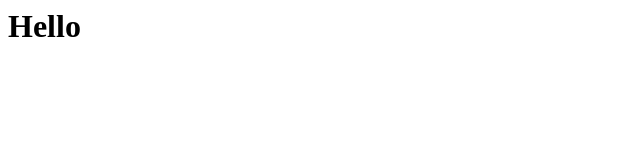
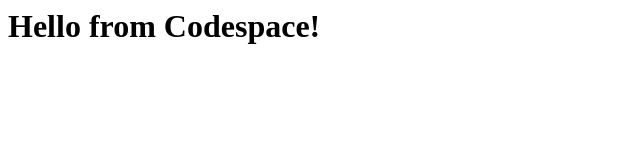
Before and after one commit to Donhadley22/skills-code-with-codespaces2, a plain HTML site: page index.html in a window 1280 px wide. Shown: the whole page, without its empty margins (0-640 px from the left). Drawn offline with Linux system fonts and the light colour scheme.

Commit message:
Adding hello from the codespace!

```diff
--- a/index.html
+++ b/index.html
@@ -1,3 +1,3 @@
 <html>
-  <h1>Hello</h1>
+  <h1>Hello from Codespace!</h1>
 </html>
```
